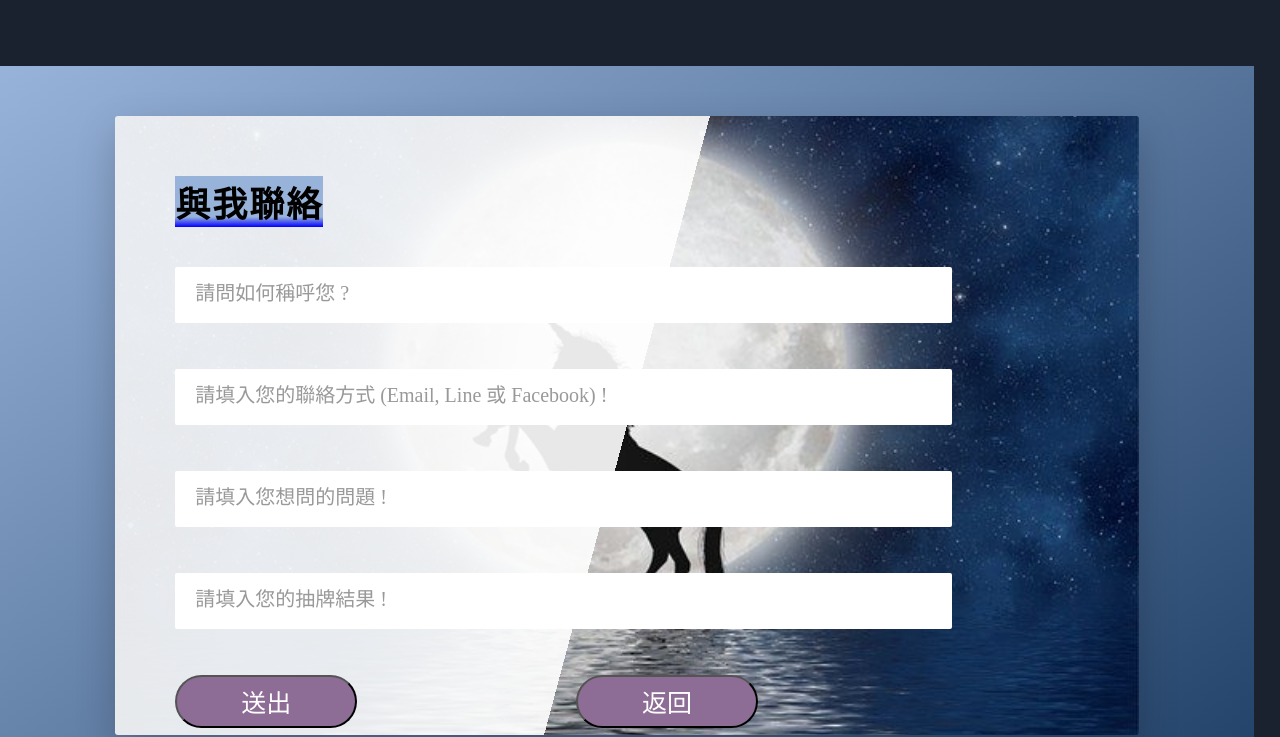
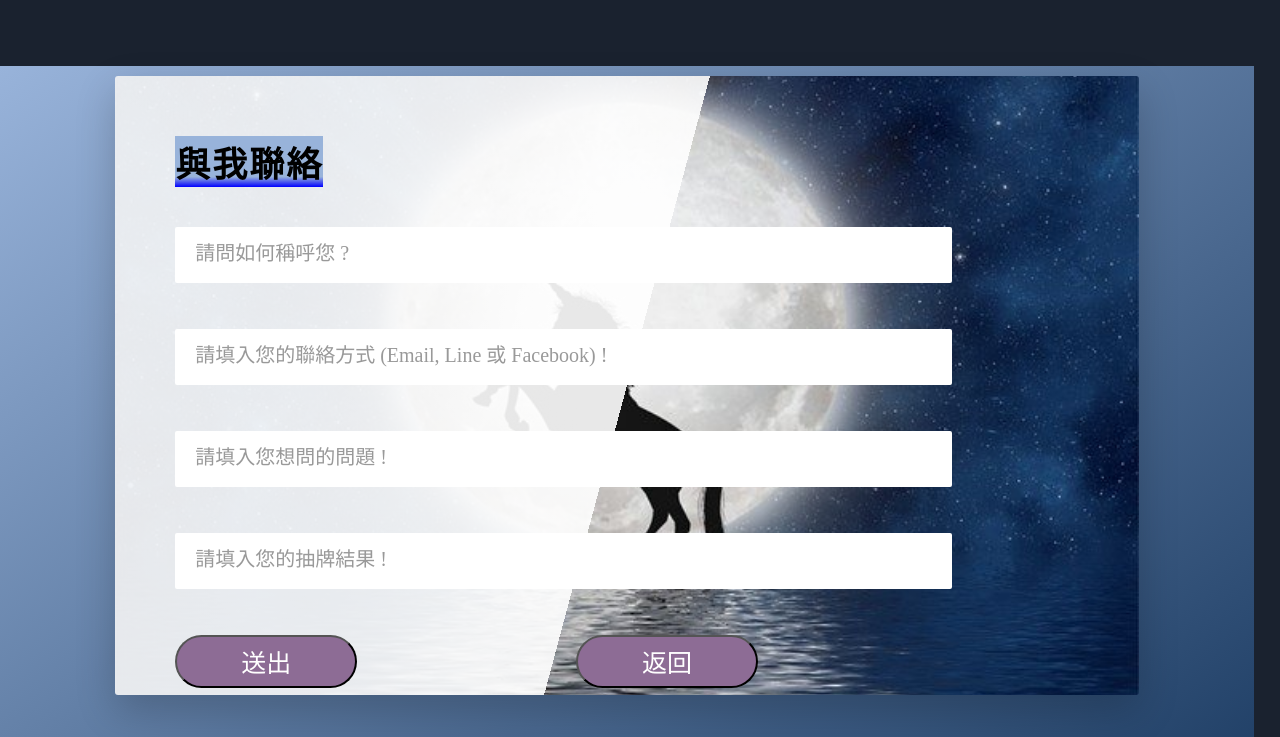
Before and after one commit to chenben514/emma_tarot, a plain HTML site: page index.html in a window 1280 px wide. Shown: the part 804-1541 px from the top of the page. Drawn offline with nearby package versions, Linux system fonts and the light colour scheme.

Commit message:
Add files via upload

```diff
--- a/css/styles_1202_04.css
+++ b/css/styles_1202_04.css
@@ -267,7 +267,7 @@ a:hover:before {
 
 /* 與我聯絡 */
 .section_contact {
-  padding: 5rem 0 5rem 0;
+  padding: 1rem 0 5rem 0;
   background-image: linear-gradient(
     to right bottom,
     var(--color-primary-light),
```
